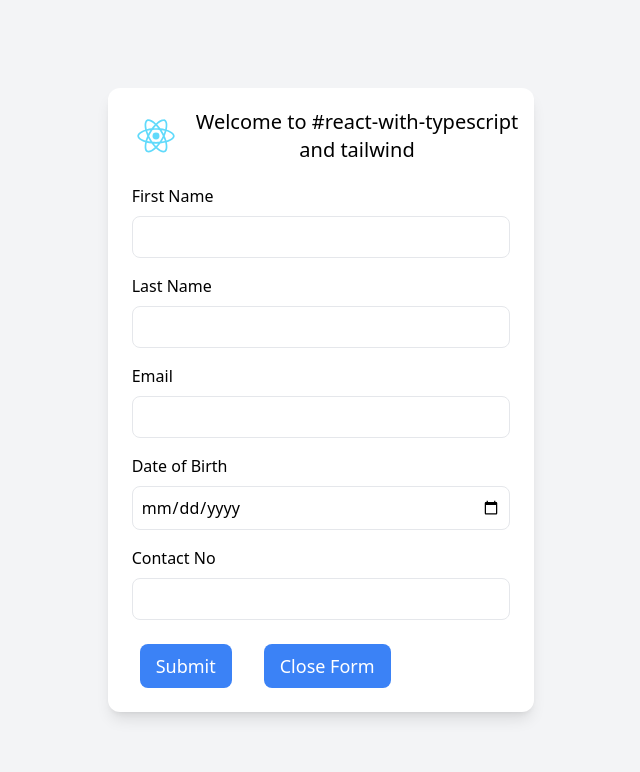
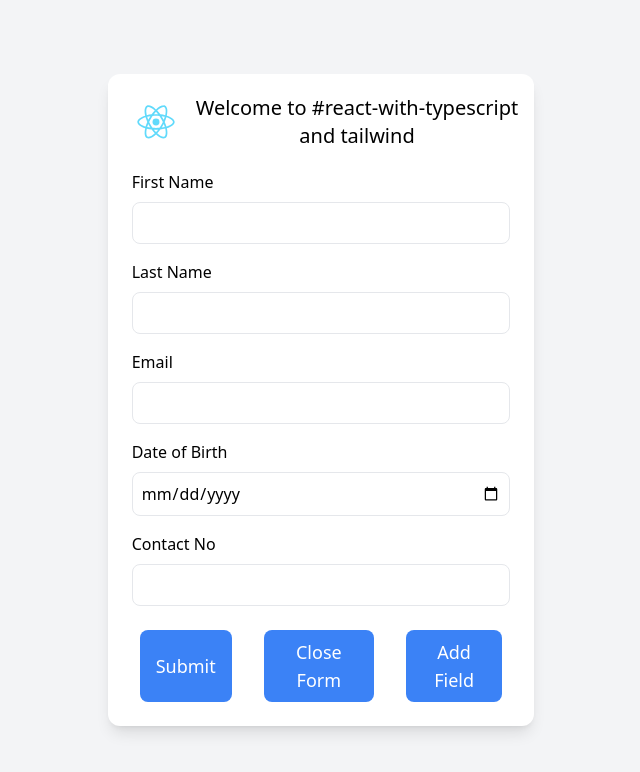
Before and after one commit to Susan-Khadka/wd301, a React (Create React App) app: page / in a window 1280 px wide. Both pictures are taken after a click on the button "Open Form". Shown: the top 772 px of the page, without its empty margins (319-959 px from the left). Built offline with nearby package versions, Linux system fonts and the light colour scheme.

Commit message:
Need to rollback

```diff
--- a/src/App.tsx
+++ b/src/App.tsx
@@ -8,14 +8,6 @@ import Form from "./components/Form";
 
 function App() {
   const [state, setState] = useState("HOME");
-
-  const formFields = [
-    { id: 1, label: "First Name", type: "text" },
-    { id: 2, label: "Last Name", type: "text" },
-    { id: 3, label: "Email", type: "email" },
-    { id: 4, label: "Date of Birth", type: "date" },
-    { id: 5, label: "Contact No", type: "tel" },
-  ];
 
   const openForm = () => {
     setState("FORM");
@@ -32,7 +24,7 @@ function App() {
         {state === "HOME" ? (
           <Home openForm={openForm} />
         ) : (
-          <Form closeForm={closeForm} formFields={formFields} />
+          <Form closeForm={closeForm} />
         )}
       </div>
     </AppContainer>
--- a/src/components/Form.tsx
+++ b/src/components/Form.tsx
@@ -1,13 +1,35 @@
-import React, { FormEvent } from "react";
+import React, { FormEvent, useState } from "react";
 import LabelledInput from "./LabelledInput";
 
-function Form(props: {
-  closeForm: () => void;
-  formFields: { id: number; label: string; type: string }[];
-}) {
+function Form(props: { closeForm: () => void }) {
+  const formFields = [
+    { id: 1, label: "First Name", type: "text" },
+    { id: 2, label: "Last Name", type: "text" },
+    { id: 3, label: "Email", type: "email" },
+    { id: 4, label: "Date of Birth", type: "date" },
+    { id: 5, label: "Contact No", type: "tel" },
+  ];
+
+  const [fields, setFields] = useState([...formFields]);
+
   const handleSubmit = (event: FormEvent) => {
     event.preventDefault();
     console.log("Form Submitted");
+  };
+
+  const addField = () => {
+    setFields([
+      ...fields,
+      {
+        id: Number(new Date()),
+        label: "Address",
+        type: "text",
+      },
+    ]);
+  };
+
+  const removeField: any = (id: number) => {
+    setFields(fields.filter((field) => field.id !== id));
   };
 
   return (
@@ -18,13 +40,20 @@ function Form(props: {
           handleSubmit(event);
         }}
       >
-        {props.formFields.map((fields) => {
+        {fields.map((fields) => {
           return (
-            <LabelledInput
-              key={fields.id}
-              label={fields.label}
-              type={fields.type}
-            />
+            <React.Fragment key={fields.id}>
+              <label className="" htmlFor="">
+                {fields.label}
+              </label>
+              <div className="flex gap-2 items-baseline">
+                <input
+                  className="border border-gray-200 rounded-lg p-2 mt-2 mb-4 flex-1"
+                  type={fields.type}
+                />
+
+              </div>
+            </React.Fragment>
           );
         })}
         <div className="flex gap-x-4">
@@ -40,6 +69,12 @@ function Form(props: {
           >
             Close Form
           </button>
+          <button
+            className="bg-blue-500 text-white rounded-lg px-4 py-2 m-2 text-lg"
+            onClick={addField}
+          >
+            Add Field
+          </button>
         </div>
       </form>
     </>
--- a/src/components/Home.tsx
+++ b/src/components/Home.tsx
@@ -3,14 +3,13 @@ import logo from "../logo.svg";
 
 function Home(props: { openForm: () => void }) {
 
-
-  const formFields = [
-    { id: 1, label: "First Name", type: "text" },
-    { id: 2, label: "Last Name", type: "text" },
-    { id: 3, label: "Email", type: "email" },
-    { id: 4, label: "Date of Birth", type: "date" },
-    { id: 5, label: "Contact No", type: "tel" },
-  ];
+  // const formFields = [
+  //   { id: 1, label: "First Name", type: "text" },
+  //   { id: 2, label: "Last Name", type: "text" },
+  //   { id: 3, label: "Email", type: "email" },
+  //   { id: 4, label: "Date of Birth", type: "date" },
+  //   { id: 5, label: "Contact No", type: "tel" },
+  // ];
   return (
     <>
       <div className="flex mt-5">
--- a/src/components/LabelledInput.tsx
+++ b/src/components/LabelledInput.tsx
@@ -1,16 +1,29 @@
 import React from "react";
 
-function LabelledInput(props: { key: number; label: string; type: string }) {
+function LabelledInput(props: {
+  removeField: any;
+  keyValue: number;
+  label: string;
+  type: string;
+}) {
   return (
-    <React.Fragment key={props.key}>
+    <>
       <label className="" htmlFor="">
         {props.label}
       </label>
-      <input
-        className="border border-gray-200 rounded-lg p-2 mt-2 mb-4 w-full"
-        type={props.type}
-      />
-    </React.Fragment>
+      <div className="flex gap-2 items-baseline">
+        <input
+          className="border border-gray-200 rounded-lg p-2 mt-2 mb-4 flex-1"
+          type={props.type}
+        />
+        <button
+          onClick={props.removeField(props.keyValue)}
+          className="bg-blue-500 text-white rounded-lg px-4 py-3 text-md"
+        >
+          Delete
+        </button>
+      </div>
+    </>
   );
 }
 
```
